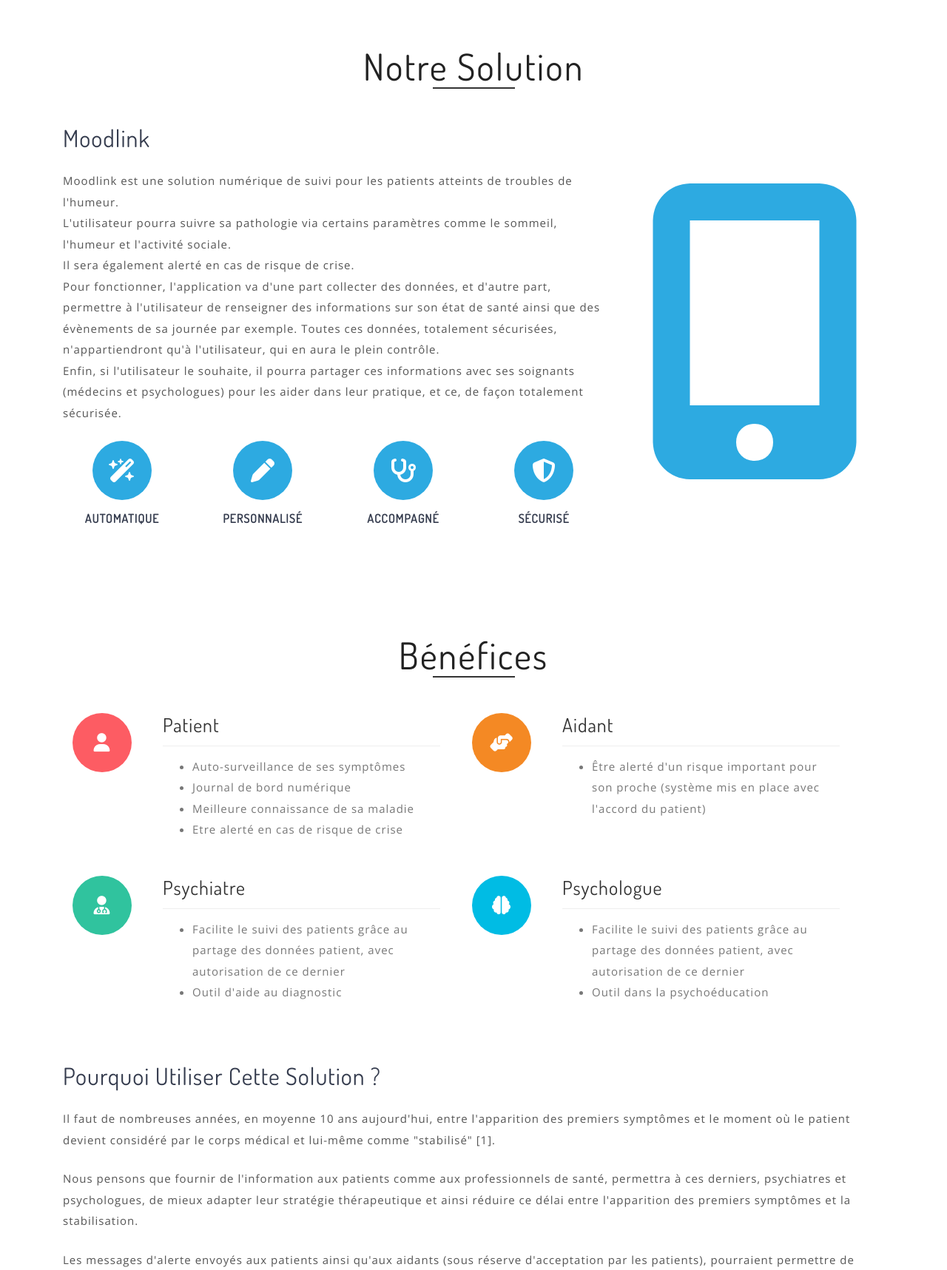
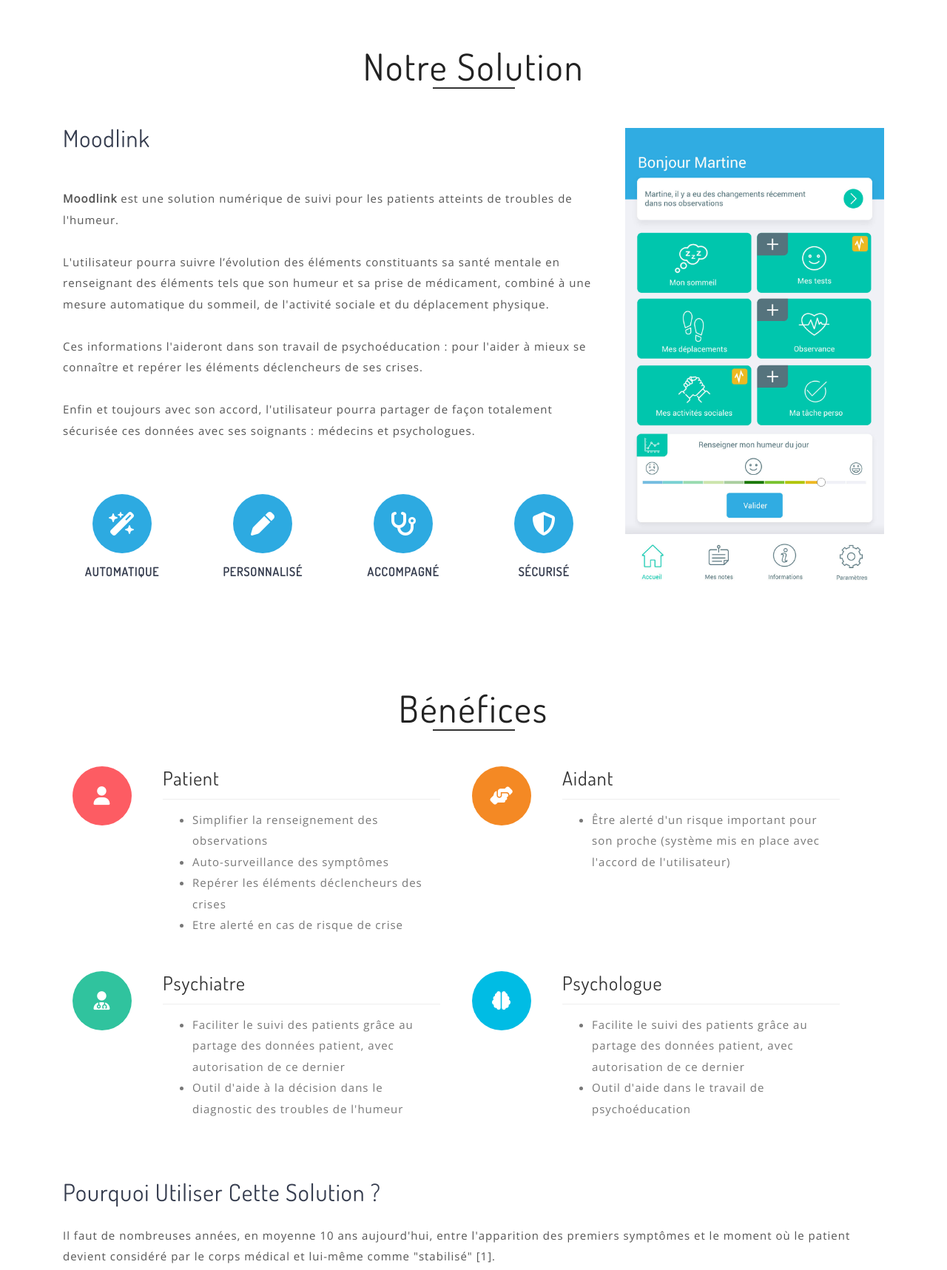
Before and after one commit to mariannehbt/moodlink_website, a PHP site: page /solutions_bipolink.php in a window 1280 px wide. Shown: the part 204-1921 px from the top of the page at 74% size. Run offline with PHP 8.4, Linux system fonts and the light colour scheme; some libraries are stand-ins or nearby versions.

Commit message:
autres modifs

```diff
--- a/solutions_bipolink.php
+++ b/solutions_bipolink.php
@@ -19,17 +19,17 @@
                         <h4 class="about-left">
                             Moodlink
                         </h4>
+                        <br>
                         <p class="mt-sm-4 mt-3">
-                            Moodlink est une solution numérique de suivi pour les patients atteints de troubles de l'humeur.
-                            <br>
-                            L'utilisateur pourra suivre sa pathologie via certains paramètres comme le sommeil, l'humeur et l'activité sociale.
-                            <br>
-                            Il sera également alerté en cas de risque de crise.
-                            <br>
-                            Pour fonctionner, l'application va d'une part collecter des données, et d'autre part, permettre à l'utilisateur de renseigner des informations sur son état de santé ainsi que des évènements de sa journée par exemple. Toutes ces données, totalement sécurisées, n'appartiendront qu'à l'utilisateur, qui en aura le plein contrôle.
-                            <br>
-                            Enfin, si l'utilisateur le souhaite, il pourra partager ces informations avec ses soignants (médecins et psychologues) pour les aider dans leur pratique, et ce, de façon totalement sécurisée.
+                            <strong>Moodlink</strong> est une solution numérique de suivi pour les patients atteints de troubles de l'humeur.
+                            <br><br>
+                            L'utilisateur pourra suivre l’évolution des éléments constituants sa santé mentale en renseignant des éléments tels que son humeur et sa prise de médicament, combiné à une mesure automatique du sommeil, de l'activité sociale et du déplacement physique.
+                            <br><br>
+                            Ces informations l'aideront dans son travail de psychoéducation : pour l'aider à mieux se connaître et repérer les éléments déclencheurs de ses crises.
+                            <br><br>
+                            Enfin et toujours avec son accord, l'utilisateur pourra partager de façon totalement sécurisée ces données avec ses soignants : médecins et psychologues.
                         </p>
+                        <br><br>
                         <!-- Icons x 4 -->
                         <div class="row mt-4">
                             <div class="d-flex col-md-3 col-6 align-items-center justify-content-center">
@@ -68,13 +68,12 @@
                         <!-- // Icons x 4 -->
                     </div>
                     <div class="d-flex col-lg-4 col-md-8 align-items-center justify-content-center">
-                        <span class="fas fa-mobile-alt" style="font-size: 400px; color: #2DAAE1">
-                        </span>
+                        <img src="img/home_moodlink.jpg"; style="font-size: 400px">
                     </div>
                 </div>
             </div>
         </section>
-        <!-- Moodlink Benefits Index -->
+<!-- Moodlink Benefits Index -->
         <section class="services-inner py-5">
             <div class="container py-md-3">
                 <h2 class="heading text-center mb-sm-5 mb-4">
@@ -93,9 +92,9 @@
                                 Patient
                             </h4>
                             <ul>
-                                <li>Auto-surveillance de ses symptômes</li>
-                                <li>Journal de bord numérique</li>
-                                <li>Meilleure connaissance de sa maladie</li>
+                                <li>Simplifier la renseignement des observations</li>
+                                <li>Auto-surveillance des symptômes</li>
+                                <li>Repérer les éléments déclencheurs des crises</li>
                                 <li>Etre alerté en cas de risque de crise</li>
                             </ul>
                         </div>
@@ -112,7 +111,7 @@
                                 Aidant
                             </h4>
                             <ul>
-                                <li>Être alerté d'un risque important pour son proche (système mis en place avec l'accord du patient)</li>
+                                <li>Être alerté d'un risque important pour son proche (système mis en place avec l'accord de l'utilisateur)</li>
                             </ul>
                         </div>
                     </div>
@@ -128,8 +127,8 @@
                                 Psychiatre
                             </h4>
                             <ul>
-                                <li>Facilite le suivi des patients grâce au partage des données patient, avec autorisation de ce dernier</li>
-                                <li>Outil d'aide au diagnostic</li>
+                                <li>Faciliter le suivi des patients grâce au partage des données patient, avec autorisation de ce dernier</li>
+                                <li>Outil d'aide à la décision dans le diagnostic des troubles de l'humeur</li>
                             </ul>
                         </div>
                     </div>
@@ -146,7 +145,7 @@
                             </h4>
                             <ul>
                                 <li>Facilite le suivi des patients grâce au partage des données patient, avec autorisation de ce dernier</li>
-                                <li>Outil dans la psychoéducation</li>
+                                <li>Outil d'aide dans le travail de psychoéducation</li>
                             </ul>
                             </p>
                         </div>
```
Also changed, not shown: about_faq.php (+9 -0 lines).
